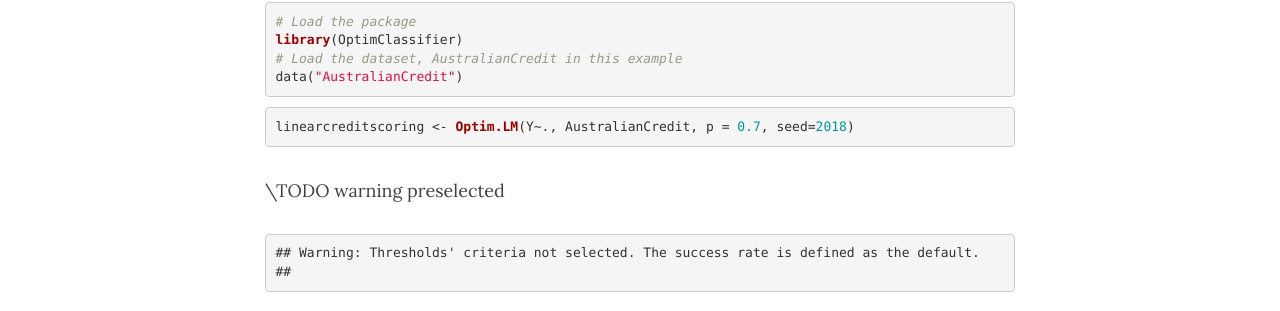
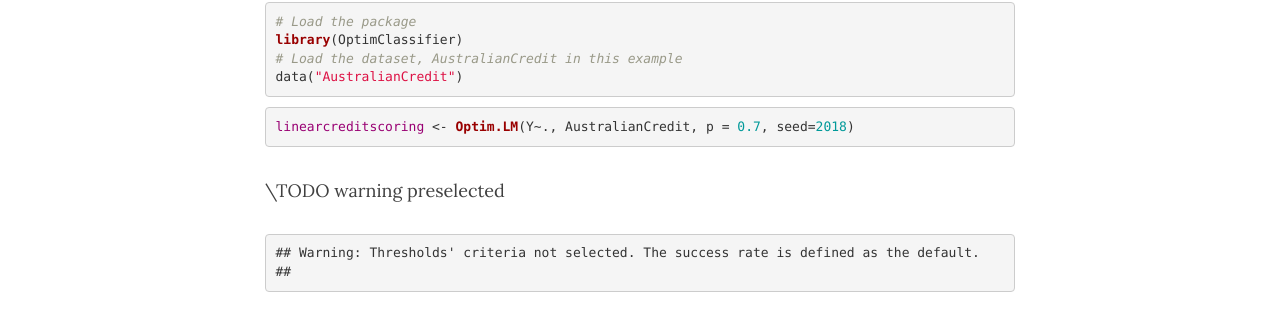
Before and after one commit to economistgame/OptimClassifier, a Jekyll site: the page built from examples/index.md, in a window 1280 px wide and 900 px high, scrolled down 466 px. Shown: the part 141-452 px from the top of the window. Built offline with Jekyll 4.4.1, drawn with Linux system fonts in a browser that asks for light colours; nearby versions of some CDN libraries.

Commit message:
Update index.md

```diff
--- a/examples/index.md
+++ b/examples/index.md
@@ -41,7 +41,7 @@ First step charging the dataset and package
 <span class="hljs-comment"># Load the dataset, <i>AustralianCredit</i> in this example </span>
 data(<span class="hljs-string">"AustralianCredit"</span>)</code></pre>
 
-<pre class="r"><code>linearcreditscoring &lt;- <span class="hljs-keyword">Optim.LM</span>(Y~., AustralianCredit, p = <span class="hljs-number">0.7</span>, seed=<span class="hljs-number">2018</span>)</code></pre>
+<pre class="r"><code><span class="hljs-literal">linearcreditscoring</span> &lt;- <span class="hljs-keyword">Optim.LM</span>(Y~., AustralianCredit, p = <span class="hljs-number">0.7</span>, seed=<span class="hljs-number">2018</span>)</code></pre>
 
 \\TODO warning preselected
 <pre><code>## Warning: Thresholds' criteria not selected. The success rate is defined as the default.
```
